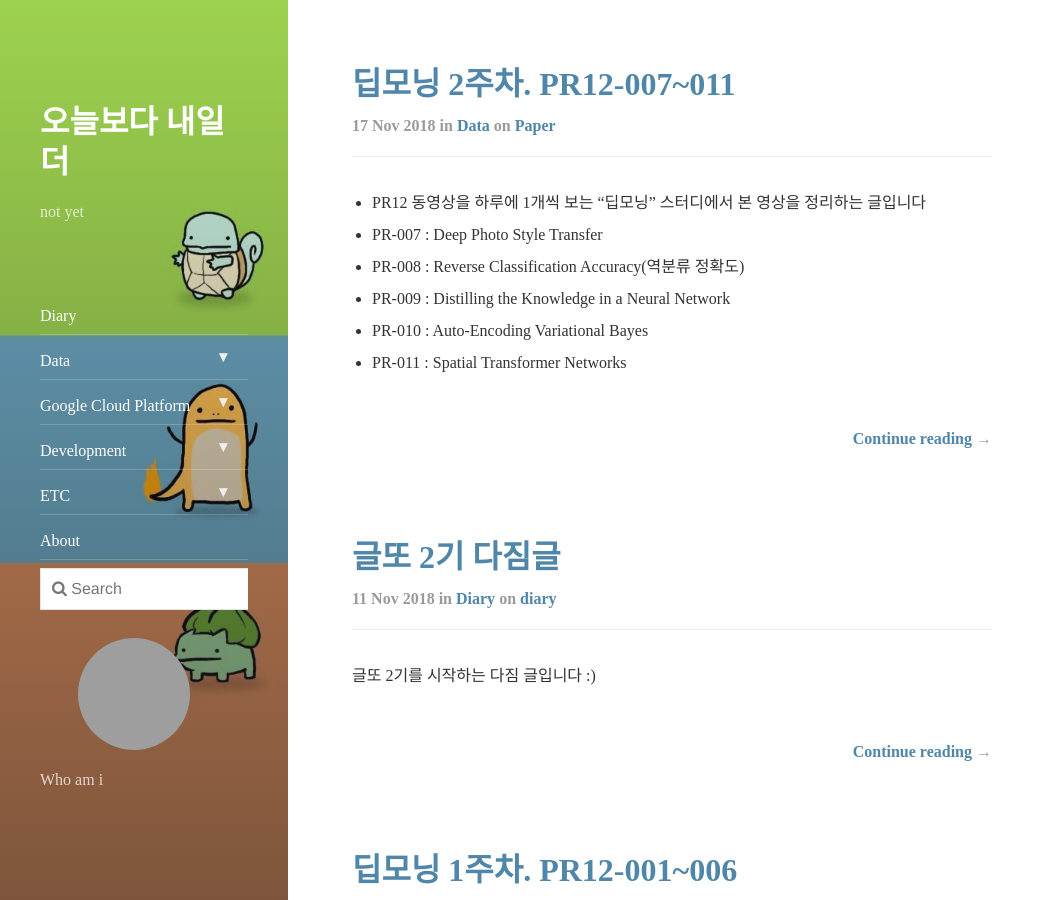
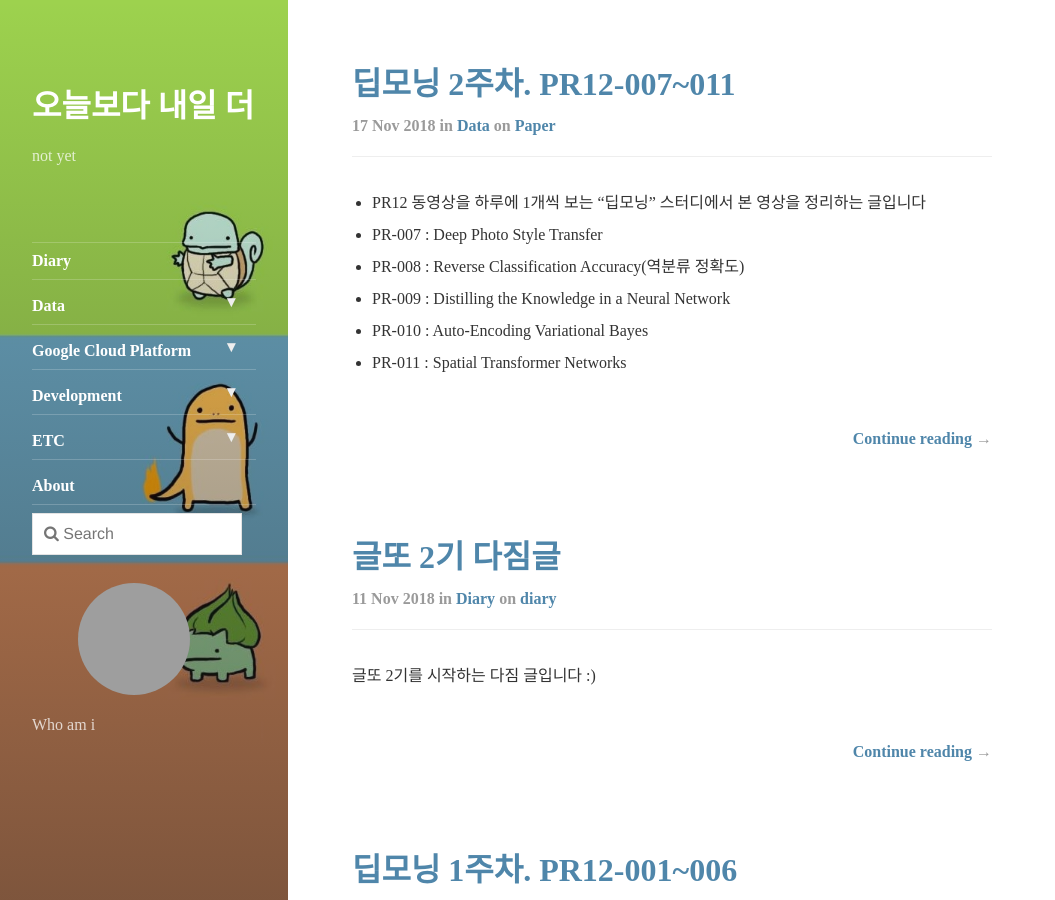
Before and after one commit to samslow/samslow.github.io, a Jekyll site: the page built from index.html, in a window 1280 px wide and 900 px high. Shown: the whole window, without its empty margins (0-1055 px from the left). Built offline with Jekyll 4.4.1, drawn with Linux system fonts in a browser that asks for light colours; nearby versions of some CDN libraries; the list of posts is cut into pages by our own code; grey boxes are pictures that could not be loaded.

Commit message:
Bottom weird space check
Signed-off-by: samslow <shsvkdldj@likelion.org>

```diff
--- a/_config.yml
+++ b/_config.yml
@@ -71,7 +71,7 @@ paginate_path:       '/page-:num/'
 # Set to `true` if you don't want to show an icon after each link that opens to an external site
 # no_mark_external:    true
 
-# Uncomment this line if third party plugins fail to work with dynimically loaded pages
+# Uncomment this line if third party plugins fail to work with dynimically  pages
 # disable_push_state:  true
 
 # Uncomment this line if want to disable the touch drawer on mobile
--- a/_includes/right-side.html
+++ b/_includes/right-side.html
@@ -1,8 +1,8 @@
-<div class="right-side">
-  <!-- <div class="ad-first">
-    <script async src="//pagead2.googlesyndication.com/pagead/js/adsbygoogle.js"></script> -->
-    <!-- 블로그-상단-모바일 -->
-    <!-- <ins class="adsbygoogle"
+<!-- <div class="right-side">
+  <div class="ad-first">
+    <script async src="//pagead2.googlesyndication.com/pagead/js/adsbygoogle.js"></script>
+    블로그-상단-모바일
+    <ins class="adsbygoogle"
          style="display:inline-block;width:100%;"
          data-ad-client="ca-pub-5105555504153863"
          data-ad-slot="9090558636"
@@ -10,17 +10,18 @@
     <script>
     (adsbygoogle = window.adsbygoogle || []).push({});
     </script>
-  </div> -->
+  </div>
 <br/>
 <br/>
-  <!-- <div class="ad-second"> -->
-    <!-- 블로그-스카이스크래퍼 -->
-    <!-- <ins class="adsbygoogle"
+  <div class="ad-second">
+    블로그-스카이스크래퍼
+    <ins class="adsbygoogle"
          style="display:inline-block;max-width:320px;width:100%;height:600px"
          data-ad-client="ca-pub-5105555504153863"
          data-ad-slot="3646660262"></ins>
     <script>
     (adsbygoogle = window.adsbygoogle || []).push({});
     </script>
-  </div> -->
+  </div>
 </div>
+ -->
--- a/_sass/hydejack/_sidebar-inline.scss
+++ b/_sass/hydejack/_sidebar-inline.scss
@@ -89,8 +89,6 @@
     width: 18rem; // duplicate!
     margin-left: 0;
   }
-
-
 }
 
 .sidebar-bg {
--- a/_sass/hydejack/_sidebar.scss
+++ b/_sass/hydejack/_sidebar.scss
@@ -29,75 +29,75 @@
   }
 }
 
-// #_yDrawer {
-//   position: relative;
-//
-//   @media screen {
-//     padding: 2rem 1rem;
-//     min-height: 640px; // fallback
-//     min-height: 100vh;
-//   }
-//
-//   @media screen and (min-width: $break-point-2) {
-//     position: fixed;
-//     top: 0;
-//     left: 0;
-//     bottom: 0;
-//     width: 18rem; // duplicate!
-//     margin-left: 0;
-//   }
-//
-//   @media screen and (min-width: $break-point-dynamic) {
-//     width: $dynamic-width;
-//   }
-//
-//   &.loaded {
-//     min-height: 0;
-//     padding: 0;
-//   }
-// }
-//
-// .sidebar-bg {
-//   position: absolute;
-//   top: 0;
-//   right: 0;
-//   bottom: 0;
-//   left: 0;
-//   background: #202020 center / cover;
-// }
-//
-// .sidebar-sticky {
-//   position: relative;
-//   z-index: 3;
-//
-//   @media screen {
-//     position: absolute;
-//     right:  2rem;
-//     bottom: 1rem;
-//     left:   2rem;
-//   }
-// }
-//
-// /* About section */
-// .sidebar-about > h1 {
-//   color: #fff;
-//   font-size: 2rem;
-// }
-//
-// .sidebar-nav > ul {
-//   list-style: none;
-//   padding-left: 0;
-//   margin-bottom: .5rem;
-//   border-top: 1px solid rgba(255, 255, 255, 0.2);
-// }
-//
-// a.sidebar-nav-item {
-//   font-weight: bold;
-//   display: block;
-//   line-height: 1.75;
-//   padding: .25rem 0;
-//   border-bottom: 1px solid rgba(255, 255, 255, 0.2);
-// }
+#_yDrawer {
+  position: relative;
+
+  @media screen {
+    padding: 2rem 1rem;
+    min-height: 640px; // fallback
+    min-height: 100vh;
+  }
+
+  @media screen and (min-width: $break-point-2) {
+    position: fixed;
+    top: 0;
+    left: 0;
+    bottom: 0;
+    width: 18rem; // duplicate!
+    margin-left: 0;
+  }
+
+  @media screen and (min-width: $break-point-dynamic) {
+    width: $dynamic-width;
+  }
+
+  &.loaded {
+    min-height: 0;
+    padding: 0;
+  }
+}
+
+.sidebar-bg {
+  position: absolute;
+  top: 0;
+  right: 0;
+  bottom: 0;
+  left: 0;
+  background: #202020 center / cover;
+}
+
+.sidebar-sticky {
+  position: relative;
+  z-index: 3;
+
+  @media screen {
+    position: absolute;
+    right:  2rem;
+    bottom: 1rem;
+    left:   2rem;
+  }
+}
+
+/* About section */
+.sidebar-about > h1 {
+  color: #fff;
+  font-size: 2rem;
+}
+
+.sidebar-nav > ul {
+  list-style: none;
+  padding-left: 0;
+  margin-bottom: .5rem;
+  border-top: 1px solid rgba(255, 255, 255, 0.2);
+}
+
+a.sidebar-nav-item {
+  font-weight: bold;
+  display: block;
+  line-height: 1.75;
+  padding: .25rem 0;
+  border-bottom: 1px solid rgba(255, 255, 255, 0.2);
+}
 
 @media print {
   .sidebar {
```
Also changed, not shown: _includes/nav.html (line endings or trailing spaces), _includes/sidebar.html (line endings or trailing spaces).
